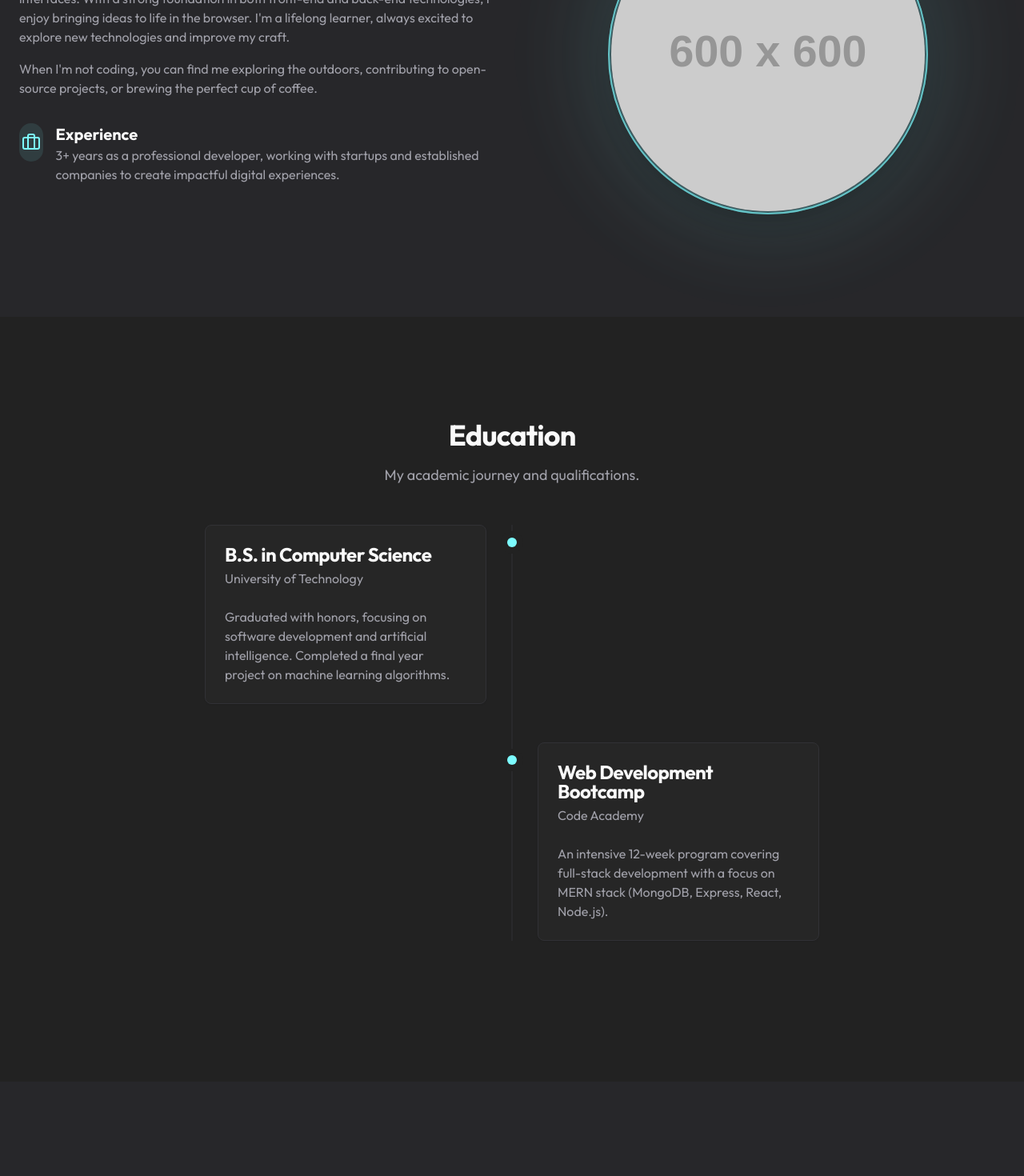
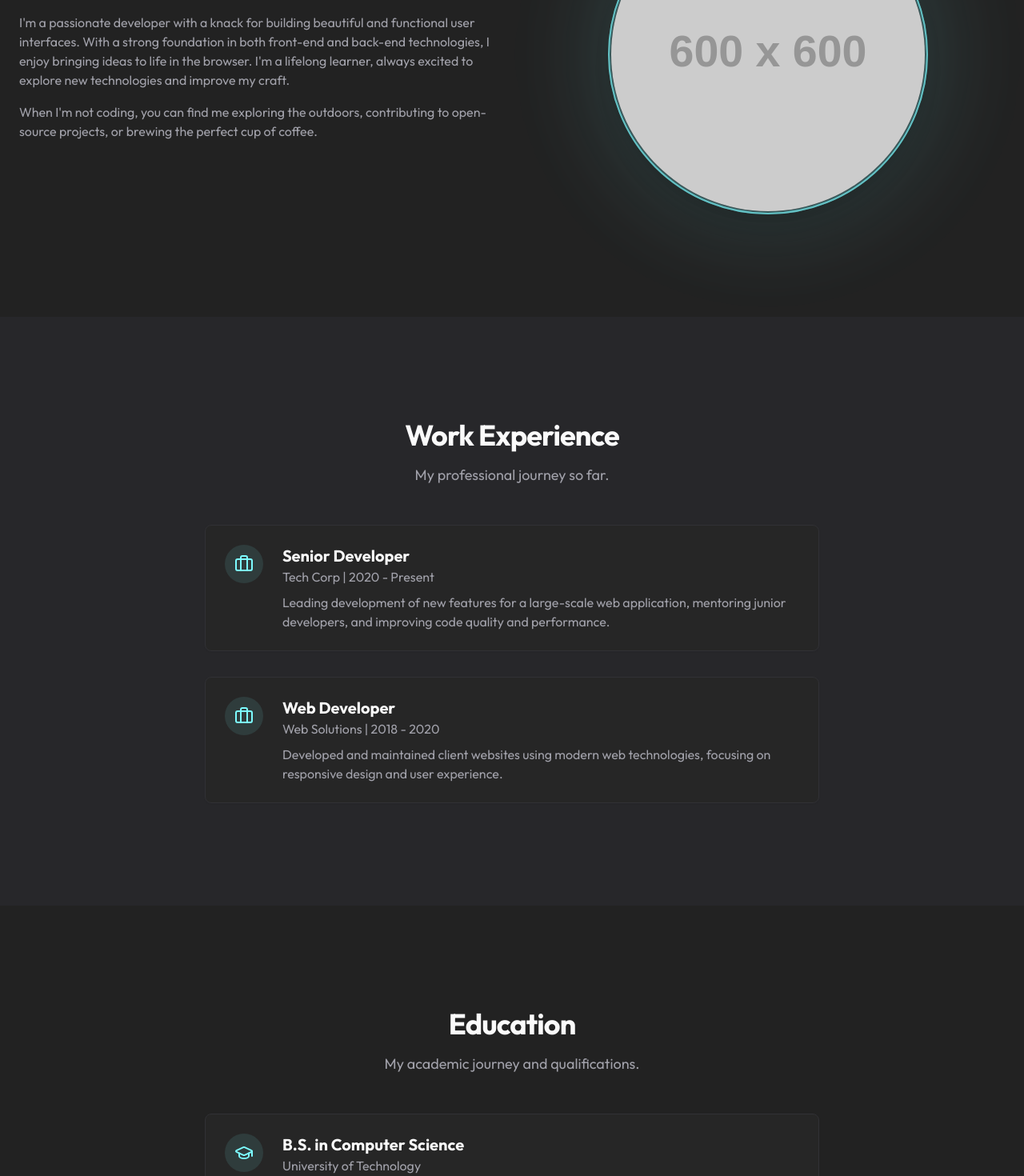
Before and after one commit to Sunnykumar-github/My-Portfolio, a Next.js app: page / in a window 1280 px wide. Shown: the part 900-2370 px from the top of the page at 80% size. Built offline with nearby package versions, Linux system fonts and the light colour scheme.

Commit message:
September 9, Commit

```diff
--- a/src/app/page.tsx
+++ b/src/app/page.tsx
@@ -16,6 +16,7 @@ export default function Home() {
       <main className="flex-1">
         <HeroSection />
         <AboutSection />
+        <ExperienceSection />
         <EducationSection />
         <SkillsSection />
         <MyWorkSection />
@@ -72,7 +73,7 @@ function HeroSection() {
 
 function AboutSection() {
   return (
-    <section id="about" className="w-full bg-secondary py-20 md:py-32 overflow-hidden">
+    <section id="about" className="w-full bg-background py-20 md:py-32 overflow-hidden">
       <div className="container mx-auto grid items-center gap-12 px-4 md:grid-cols-2 md:px-6">
         <AnimatedOnScroll
           classNameIn="animate-in fade-in slide-in-from-left-16 duration-1000"
@@ -88,17 +89,6 @@ function AboutSection() {
             <p className="text-muted-foreground">
               When I'm not coding, you can find me exploring the outdoors, contributing to open-source projects, or brewing the perfect cup of coffee.
             </p>
-            <div className="space-y-8 pt-4">
-                <div className="flex items-start gap-4">
-                  <div className="flex h-12 w-12 items-center justify-center rounded-full bg-primary/10 text-primary">
-                    <Briefcase className="h-6 w-6" />
-                  </div>
-                  <div>
-                    <h3 className="font-headline text-xl font-semibold">Experience</h3>
-                    <p className="text-muted-foreground">3+ years as a professional developer, working with startups and established companies to create impactful digital experiences.</p>
-                  </div>
-                </div>
-            </div>
           </div>
         </AnimatedOnScroll>
         <AnimatedOnScroll
@@ -127,7 +117,86 @@ function AboutSection() {
   );
 }
 
+function ExperienceSection() {
+  const experiences = [
+    {
+      role: 'Senior Developer',
+      company: 'Tech Corp | 2020 - Present',
+      description: 'Leading development of new features for a large-scale web application, mentoring junior developers, and improving code quality and performance.',
+    },
+    {
+      role: 'Web Developer',
+      company: 'Web Solutions | 2018 - 2020',
+      description: 'Developed and maintained client websites using modern web technologies, focusing on responsive design and user experience.',
+    },
+  ];
+
+  return (
+    <section id="experience" className="w-full bg-secondary py-20 md:py-32 overflow-hidden">
+      <div className="container mx-auto px-4 md:px-6">
+        <AnimatedOnScroll
+          classNameIn="animate-in fade-in duration-1000"
+          classNameOut="animate-out fade-out duration-500 opacity-0"
+          className="mb-12 text-center"
+        >
+          <h2 className="font-headline text-3xl font-bold tracking-tight sm:text-4xl">
+            Work Experience
+          </h2>
+          <p className="mt-4 max-w-2xl mx-auto text-lg text-muted-foreground">
+            My professional journey so far.
+          </p>
+        </AnimatedOnScroll>
+
+        <div className="mx-auto grid max-w-3xl gap-8">
+          {experiences.map((item, index) => (
+            <AnimatedOnScroll
+              key={item.role}
+              classNameIn="animate-in fade-in slide-in-from-bottom-16 duration-1000"
+              classNameOut="animate-out fade-out slide-out-to-bottom-16 duration-500 opacity-0"
+              style={{ animationDelay: `${index * 150}ms` }}
+            >
+              <Card className="flex flex-col md:flex-row items-start gap-6 p-6">
+                <div className="flex h-12 w-12 items-center justify-center rounded-full bg-primary/10 text-primary shrink-0">
+                  <Briefcase className="h-6 w-6" />
+                </div>
+                <div>
+                  <h3 className="font-headline text-xl font-semibold">{item.role}</h3>
+                  <p className="text-muted-foreground mb-2">{item.company}</p>
+                  <p className="text-muted-foreground">{item.description}</p>
+                </div>
+              </Card>
+            </AnimatedOnScroll>
+          ))}
+        </div>
+      </div>
+    </section>
+  );
+}
+
 function EducationSection() {
+  const educationItems = [
+    {
+      degree: 'B.S. in Computer Science',
+      institution: 'University of Technology',
+      description: 'Focused on software development and artificial intelligence. Completed a final year project on machine learning algorithms.',
+    },
+    {
+      degree: 'B.Tech in Computer Science',
+      institution: 'Code Academy',
+      description: 'An intensive program covering full-stack development with a focus on MERN stack (MongoDB, Express, React, Node.js).',
+    },
+    {
+      degree: '12th Grade - Senior Secondary',
+      institution: 'Central High School',
+      description: 'Completed studies with a focus on Physics, Chemistry, and Mathematics.',
+    },
+    {
+      degree: '10th Grade - Secondary',
+      institution: 'Public School',
+      description: 'Established a strong academic foundation across all core subjects.',
+    },
+  ];
+
   return (
     <section id="education" className="w-full py-20 md:py-32 overflow-hidden">
       <div className="container mx-auto px-4 md:px-6">
@@ -144,42 +213,26 @@ function EducationSection() {
           </p>
         </AnimatedOnScroll>
 
-        <div className="relative mx-auto max-w-3xl">
-          <div className="absolute left-1/2 top-0 h-full w-px -translate-x-1/2 bg-border"></div>
-
-          <AnimatedOnScroll
-            classNameIn="animate-in fade-in slide-in-from-left-16 duration-1000"
-            classNameOut="animate-out fade-out slide-out-to-left-16 duration-500 opacity-0"
-            className="relative mb-12 flex w-full items-start"
-          >
-            <div className="absolute left-1/2 top-4 h-3 w-3 -translate-x-1/2 rounded-full bg-primary ring-8 ring-background"></div>
-            <Card className="w-[calc(50%-2rem)]">
-              <CardHeader>
-                <CardTitle className="font-headline">B.S. in Computer Science</CardTitle>
-                <p className="text-muted-foreground">University of Technology</p>
-              </CardHeader>
-              <CardContent>
-                <p className="text-muted-foreground">Graduated with honors, focusing on software development and artificial intelligence. Completed a final year project on machine learning algorithms.</p>
-              </CardContent>
-            </Card>
-          </AnimatedOnScroll>
-
-          <AnimatedOnScroll
-            classNameIn="animate-in fade-in slide-in-from-right-16 duration-1000 delay-200"
-            classNameOut="animate-out fade-out slide-out-to-right-16 duration-500 opacity-0"
-            className="relative mb-12 flex w-full justify-end items-start"
-          >
-            <div className="absolute left-1/2 top-4 h-3 w-3 -translate-x-1/2 rounded-full bg-primary ring-8 ring-background"></div>
-             <Card className="w-[calc(50%-2rem)]">
-              <CardHeader>
-                <CardTitle className="font-headline">Web Development Bootcamp</CardTitle>
-                 <p className="text-muted-foreground">Code Academy</p>
-              </CardHeader>
-              <CardContent>
-                 <p className="text-muted-foreground">An intensive 12-week program covering full-stack development with a focus on MERN stack (MongoDB, Express, React, Node.js).</p>
-              </CardContent>
-            </Card>
-          </AnimatedOnScroll>
+        <div className="mx-auto grid max-w-3xl gap-8">
+          {educationItems.map((item, index) => (
+            <AnimatedOnScroll
+              key={item.degree}
+              classNameIn="animate-in fade-in slide-in-from-bottom-16 duration-1000"
+              classNameOut="animate-out fade-out slide-out-to-bottom-16 duration-500 opacity-0"
+              style={{ animationDelay: `${index * 150}ms` }}
+            >
+              <Card className="flex flex-col md:flex-row items-start gap-6 p-6">
+                <div className="flex h-12 w-12 items-center justify-center rounded-full bg-primary/10 text-primary shrink-0">
+                  <GraduationCap className="h-6 w-6" />
+                </div>
+                <div>
+                  <h3 className="font-headline text-xl font-semibold">{item.degree}</h3>
+                  <p className="text-muted-foreground mb-2">{item.institution}</p>
+                  <p className="text-muted-foreground">{item.description}</p>
+                </div>
+              </Card>
+            </AnimatedOnScroll>
+          ))}
         </div>
       </div>
     </section>
--- a/src/components/header.tsx
+++ b/src/components/header.tsx
@@ -8,9 +8,8 @@ import { Sheet, SheetContent, SheetTrigger } from '@/components/ui/sheet';
 import React from 'react';
 
 const routes = [
-  { href: '#home', label: 'Home' },
   { href: '#about', label: 'About' },
-  { href: '#education', label: 'Education' },
+  { href: '#experience', label: 'Experience' },
   { href: '#skills', label: 'Skills' },
   { href: '#my-work', label: 'My Work' },
   { href: '#contact', label: 'Contact' },
```
